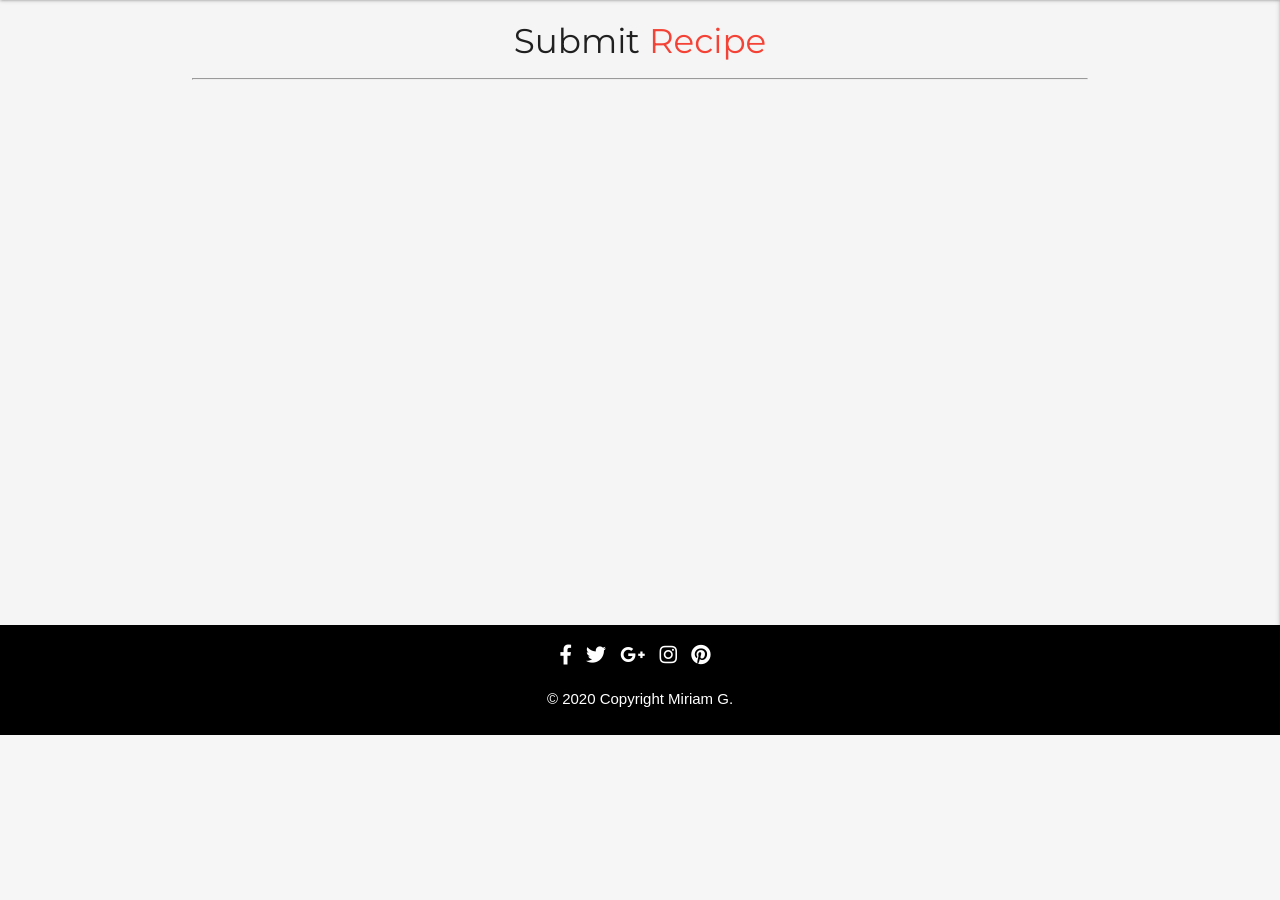
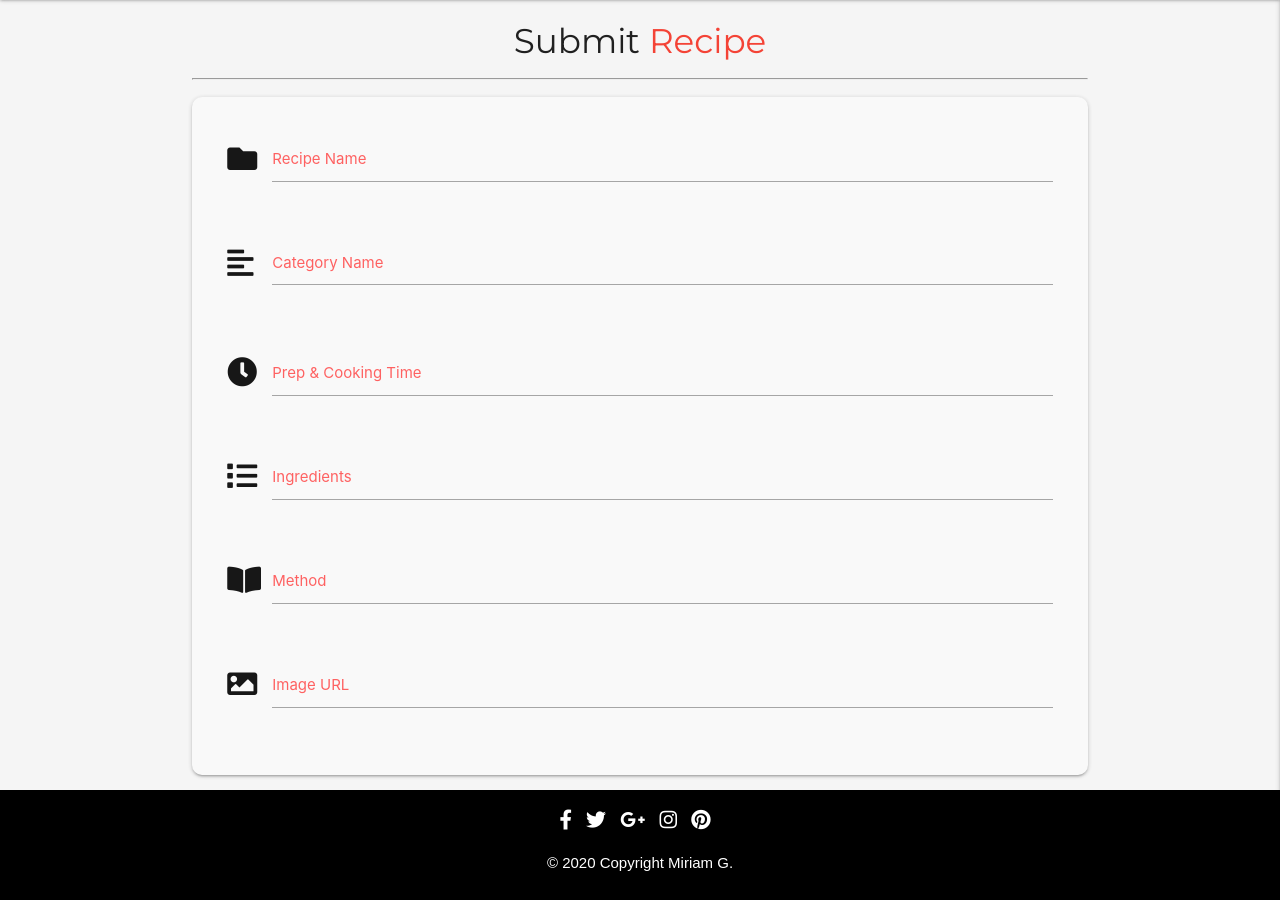
Before and after one commit to mion93/itadakimasu, a Flask app: page /add_recipe in a window 1280 px wide. Shown: the part 65-965 px from the top of the page. Before the commit the page ends 800 px from the top, so only its background shows below. Run offline with Flask 2, Linux system fonts and the light colour scheme; some libraries are stand-ins or nearby versions; some web fonts are replaced.

Commit message:
add form input fields for add recipe task

```diff
--- a/templates/add_recipe.html
+++ b/templates/add_recipe.html
@@ -8,16 +8,76 @@
 
 
 
-
-
+    <!--- Main Page Title-->
 
     <h4 class="center" style="font-family: 'Montserrat', sans-serif;">
        Submit <span class="red-text"> Recipe</span>
        <hr></h4>
 
 
-	<div class="container">
+<div class="row card-panel s12  m8 offset-m2 grey lighten-5">
+        <form class="col s12" method="POST" action="">
+        <!-- Recipe Name-->
+            <div class="row">
+                <div class="input-field col s12">
+                    <i class="fas fa-folder prefix black-text darken-4"></i>
+                    <input id="recipe_name" name="recipe_name" minlength="5" maxlength="30"
+                        type="text" class="validate" required>
+                    <label for="recipe_name">Recipe Name</label>
+                </div>
+            </div>
+             <!----Category Name-->
+            <div class="row">
+                <div class="input-field col s12">
+                    <i class="fas fa-align-left prefix black-text text-darken-4"></i>
+                    <textarea id="category_name" name="category_name" minlength="5"
+                        maxlength="10" class="materialize-textarea validate" required></textarea>
+                    <label for="category_name">Category Name</label>
+                </div>
+            </div>
+             <!----Preparation and Cooking Time-->
+            <div class="row">
+                <div class="input-field col s12">
+                    <i class="fas fa-clock prefix black-text "></i>
+                    <input id="prep_time" name="prep_time" type="text" class=" validate" required>
+                    <label for="prep_time">Prep & Cooking Time</label>
+                </div>
+            </div>
 
+            <!-- Ingredients-->
+			<div class="row">
+				<div class="input-field col s12">
+					<i class="fas fa-list prefix black-text "></i>
+                    <input id="ingredients" name="ingredients" type="text" class=" validate" required>
+                    <label for="ingredients">Ingredients</label>
+
+
+				</div>
+			</div>
+            <!----Method-->
+
+
+            <div class="row">
+				<div class="input-field col s12">
+					<i class="fas fa-book-open prefix black-text "></i>
+                    <input id="method" name="method" type="text" class=" validate" required>
+                    <label for="method">Method</label>
+
+
+				</div>
+			</div>
+
+            <!-- Image URL -->
+            <div class="row">
+				<div class="input-field col s12">
+					<i class="fas fa-image prefix black-text text-darken-4"></i>
+                    <input id="image_url" name="image_url" type="text" class=" validate" required>
+                    <label for="image_url">Image URL</label>
+
+
+				</div>
+			</div>
+        </form>
     </div>
 
 
--- a/templates/base.html
+++ b/templates/base.html
@@ -51,7 +51,7 @@
            <li><a class="red accent-2 waves-effect waves-light white-text" href="{{ url_for('shop') }}">Shop</a></li>
             {% if session.user %}
 				<li><a href="{{ url_for('profile', username=session['user']) }}">PROFILE</a></li>
-				<li><a href="{{ url_for('logout') }}">ADD RECIPE</a></li>
+				<li><a href="{{ url_for('add_recipe') }}">ADD RECIPE</a></li>
 				<li><a href="{{ url_for('logout') }}">LOG OUT</a></li>
             {% else %}
 				<li><a href="{{ url_for('login') }}">LOG IN</a></li>
```
